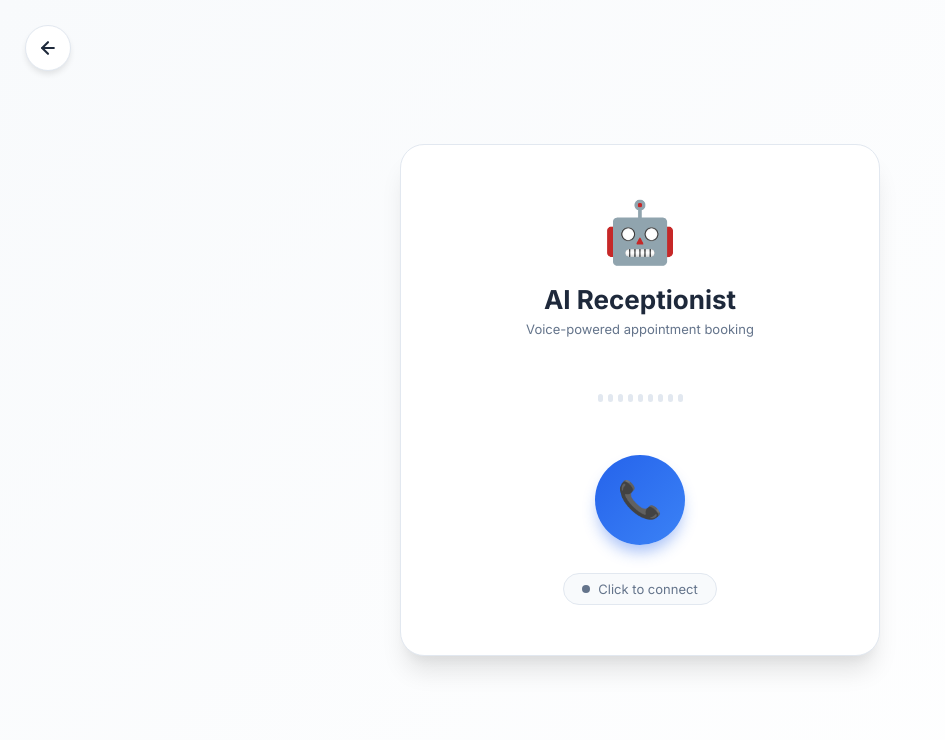
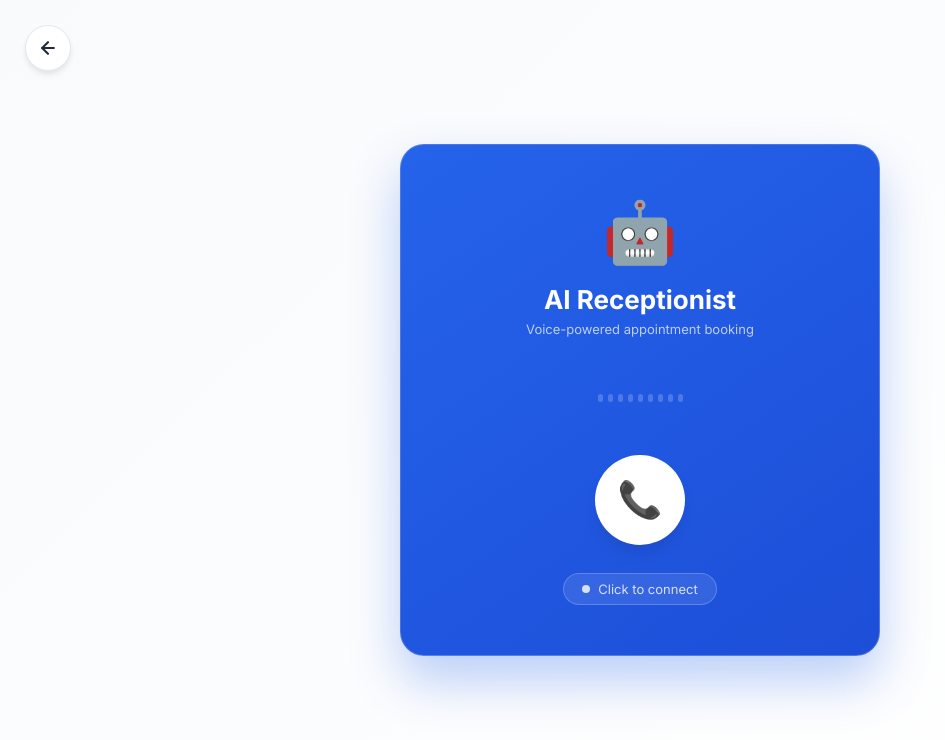
Before and after one commit to MONAlIS-A/AI_Reservation, a Django app: page /voice-receptionist/ in a window 1280 px wide. Shown: the top 740 px of the page, without its empty margins (0-945 px from the left). Run offline with Django 5.2, Linux system fonts and the light colour scheme; some libraries are stand-ins or nearby versions.

Commit message:
change color voice receptionist

```diff
--- a/business/templates/business/voice_receptionist.html
+++ b/business/templates/business/voice_receptionist.html
@@ -17,27 +17,28 @@
             color: #1E293B;
         }
         .card {
-            background: #FFFFFF;
-            border: 1px solid #E2E8F0;
+            background: linear-gradient(145deg, #2563EB, #1D4ED8);
+            border: 1px solid rgba(255,255,255,0.2);
             border-radius: 24px;
             padding: 50px 40px;
             max-width: 480px;
             width: 90%;
             text-align: center;
-            box-shadow: 0 20px 25px -5px rgba(0, 0, 0, 0.1), 0 10px 10px -5px rgba(0, 0, 0, 0.04);
+            box-shadow: 0 25px 50px rgba(37, 99, 235, 0.3);
+            color: white;
         }
         .robot { font-size: 60px; margin-bottom: 16px; display: block; }
         h1 {
             font-size: 26px;
             font-weight: 700;
             margin-bottom: 6px;
-            color: #1E293B;
+            color: white;
         }
-        .sub { color: #64748B; font-size: 13px; margin-bottom: 36px; }
+        .sub { color: rgba(255,255,255,0.7); font-size: 13px; margin-bottom: 36px; }
         /* wave bars */
         .bars { display: flex; justify-content: center; align-items: center; gap: 5px; height: 50px; margin-bottom: 32px; }
-        .bar { width: 5px; background: #E2E8F0; border-radius: 4px; height: 8px; transition: height 0.1s; }
-        .bars.live .bar { background: linear-gradient(to top,#2563EB,#60A5FA); animation: bwave 1s ease-in-out infinite; }
+        .bar { width: 5px; background: rgba(255,255,255,0.2); border-radius: 4px; height: 8px; transition: height 0.1s; }
+        .bars.live .bar { background: linear-gradient(to top,#FFFFFF,#DBEAFE); animation: bwave 1s ease-in-out infinite; }
         .bar:nth-child(1){animation-delay:.0s} .bar:nth-child(2){animation-delay:.1s}
         .bar:nth-child(3){animation-delay:.2s} .bar:nth-child(4){animation-delay:.3s}
         .bar:nth-child(5){animation-delay:.4s} .bar:nth-child(6){animation-delay:.3s}
@@ -48,25 +49,31 @@
         #callBtn {
             width: 90px; height: 90px; border-radius: 50%; border: none;
             font-size: 36px; cursor: pointer;
-            background: linear-gradient(135deg,#2563EB,#3b82f6);
-            box-shadow: 0 10px 15px -3px rgba(37, 99, 235, 0.4);
+            background: #FFFFFF;
+            box-shadow: 0 10px 15px -3px rgba(0, 0, 0, 0.1);
             margin: 0 auto 28px; display: flex; align-items: center; justify-content: center;
-            transition: transform .2s, box-shadow .2s;
-            color: white;
+            transition: all 0.3s cubic-bezier(0.175, 0.885, 0.32, 1.275);
+            color: #2563EB;
         }
-        #callBtn:hover { transform: scale(1.1); box-shadow: 0 20px 25px -5px rgba(37, 99, 235, 0.4); }
+        #callBtn:hover { transform: scale(1.1); box-shadow: 0 20px 25px -5px rgba(0, 0, 0, 0.2); }
         #callBtn.on {
-            background: linear-gradient(135deg,#dc2626,#f97316);
-            box-shadow: 0 0 30px rgba(220,38,38,.5);
-            animation: pring 1.4s ease-in-out infinite;
+            background: #FFFFFF;
+            color: #EF4444;
+            box-shadow: 0 0 0 15px rgba(255, 255, 255, 0.2);
+            animation: pulse-white 1.5s infinite;
         }
-        @keyframes pring { 0%,100%{box-shadow:0 0 30px rgba(220,38,38,.5)} 50%{box-shadow:0 0 60px rgba(220,38,38,.8),0 0 0 18px rgba(220,38,38,.1)} }
+        @keyframes pulse-white {
+            0% { box-shadow: 0 0 0 0 rgba(255, 255, 255, 0.4); }
+            70% { box-shadow: 0 0 0 20px rgba(255, 255, 255, 0); }
+            100% { box-shadow: 0 0 0 0 rgba(255, 255, 255, 0); }
+        }
+        @keyframes pring { 0%,100%{box-shadow:0 0 30px rgba(255,255,255,.5)} 50%{box-shadow:0 0 60px rgba(255,255,255,.8),0 0 0 18px rgba(255,255,255,.1)} }
         /* status pill */
         #statusPill {
             display: inline-flex; align-items: center; gap: 8px;
             padding: 7px 18px; border-radius: 30px; font-size: 13px;
-            border: 1px solid #E2E8F0;
-            background: #F8FAFC; color: #64748B;
+            border: 1px solid rgba(255,255,255,0.2);
+            background: rgba(255,255,255,0.1); color: rgba(255,255,255,0.8);
             transition: all .3s;
         }
         #statusPill.ok { background: rgba(52,211,153,.15); border-color: rgba(52,211,153,.3); color: #34d399; }
```
